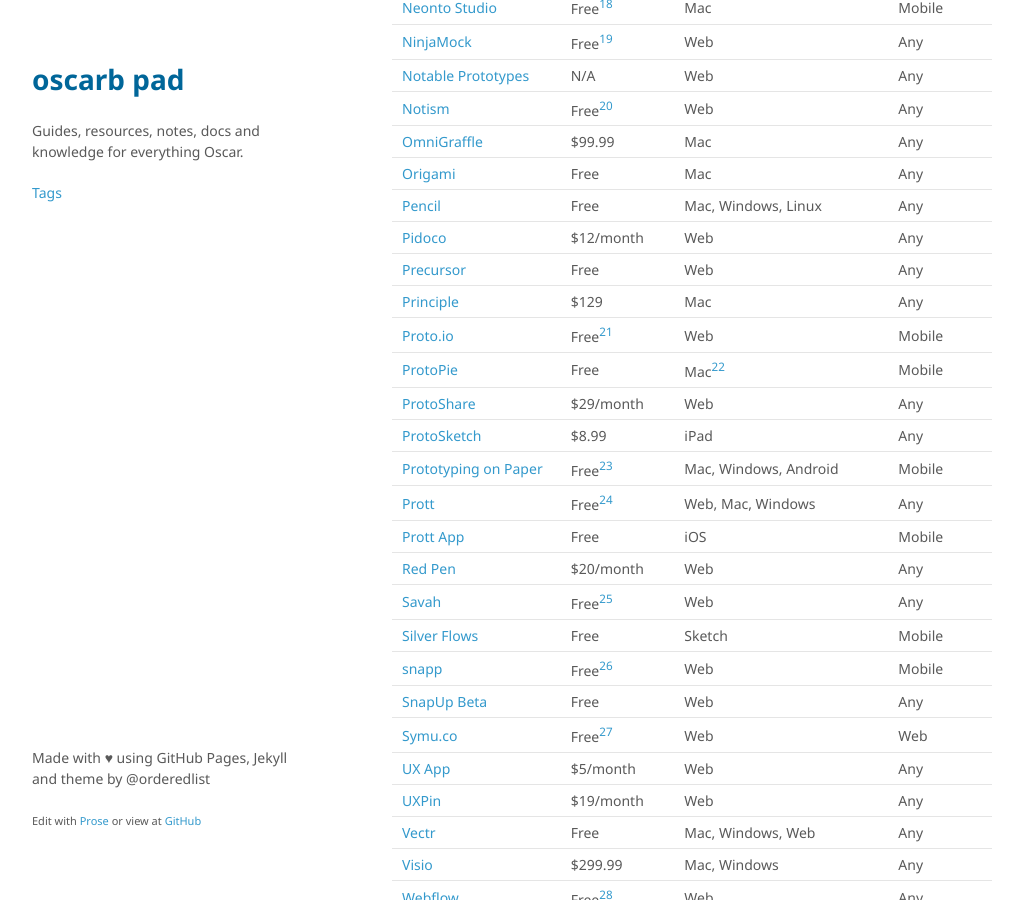
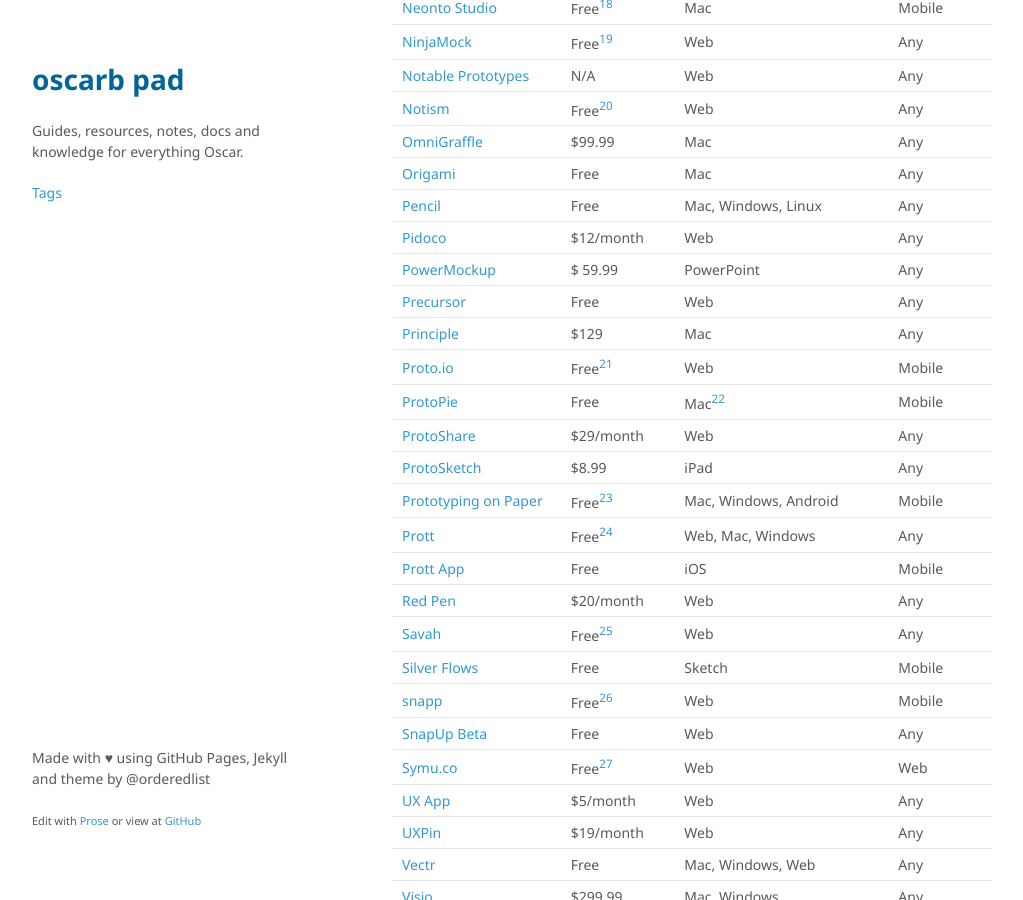
Before and after one commit to oscarb/pad, a Jekyll site: the page built from _docs/prototyping.md, in a window 1280 px wide and 900 px high, scrolled down 1829 px. Shown: the whole window, without its empty margins (128-1151 px from the left). Built offline with Jekyll 4.4.1, drawn with Linux system fonts in a browser that asks for light colours; some web fonts are replaced.

Commit message:
Updated prototyping.md

```diff
--- a/_docs/prototyping.md
+++ b/_docs/prototyping.md
@@ -72,6 +72,7 @@ Name | Lowest price | Platform | Protype for
 [Origami](https://facebook.github.io/origami/) | Free | Mac | Any
 [Pencil](http://pencil.evolus.vn/) | Free | Mac, Windows, Linux | Any
 [Pidoco](https://pidoco.com/en) | $12/month | Web | Any
+[PowerMockup](https://www.powermockup.com/) | $ 59.99 | PowerPoint | Any
 [Precursor](https://precursorapp.com/)  | Free | Web | Any
 [Principle](http://principleformac.com/) | $129 | Mac | Any
 [Proto.io](https://proto.io/) | Free[^protoio] | Web | Mobile
```
